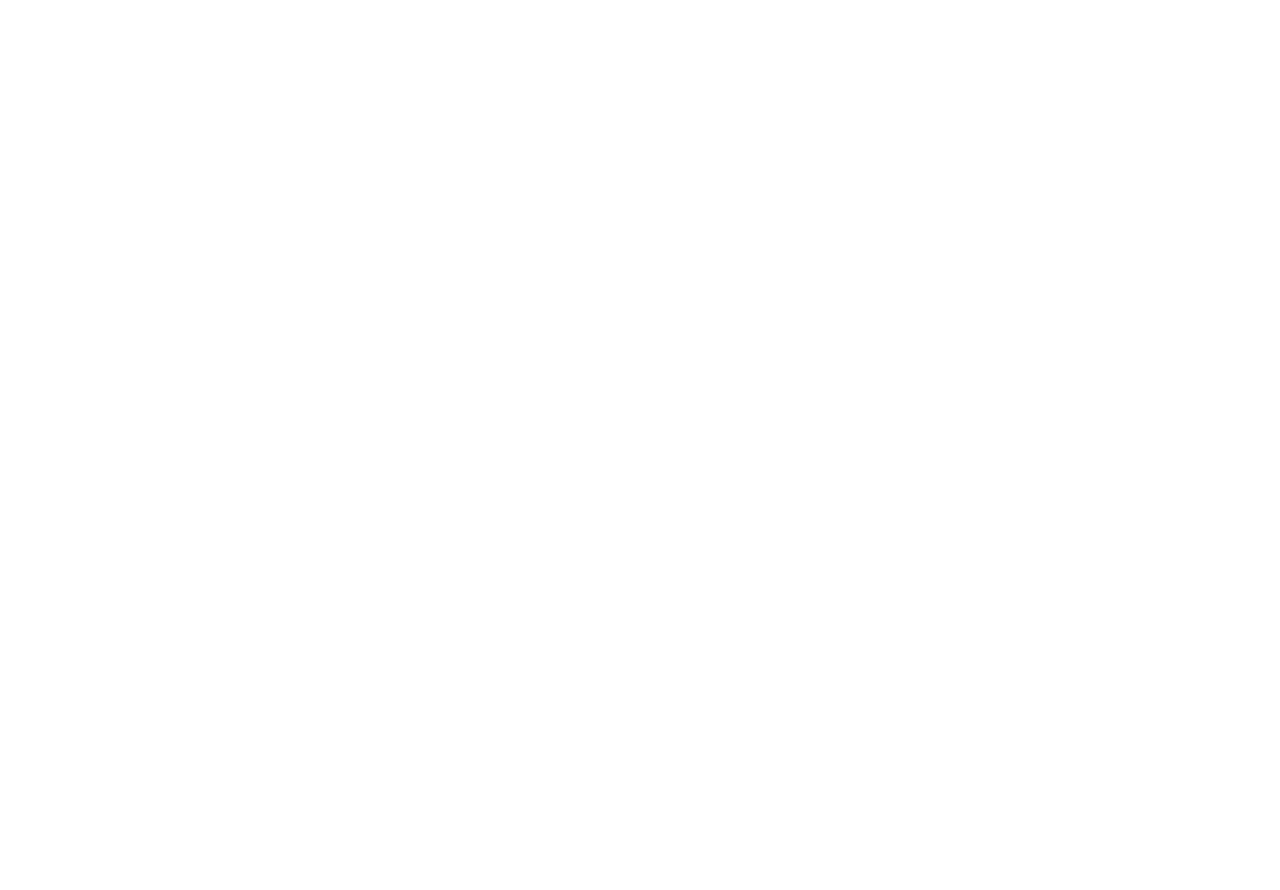
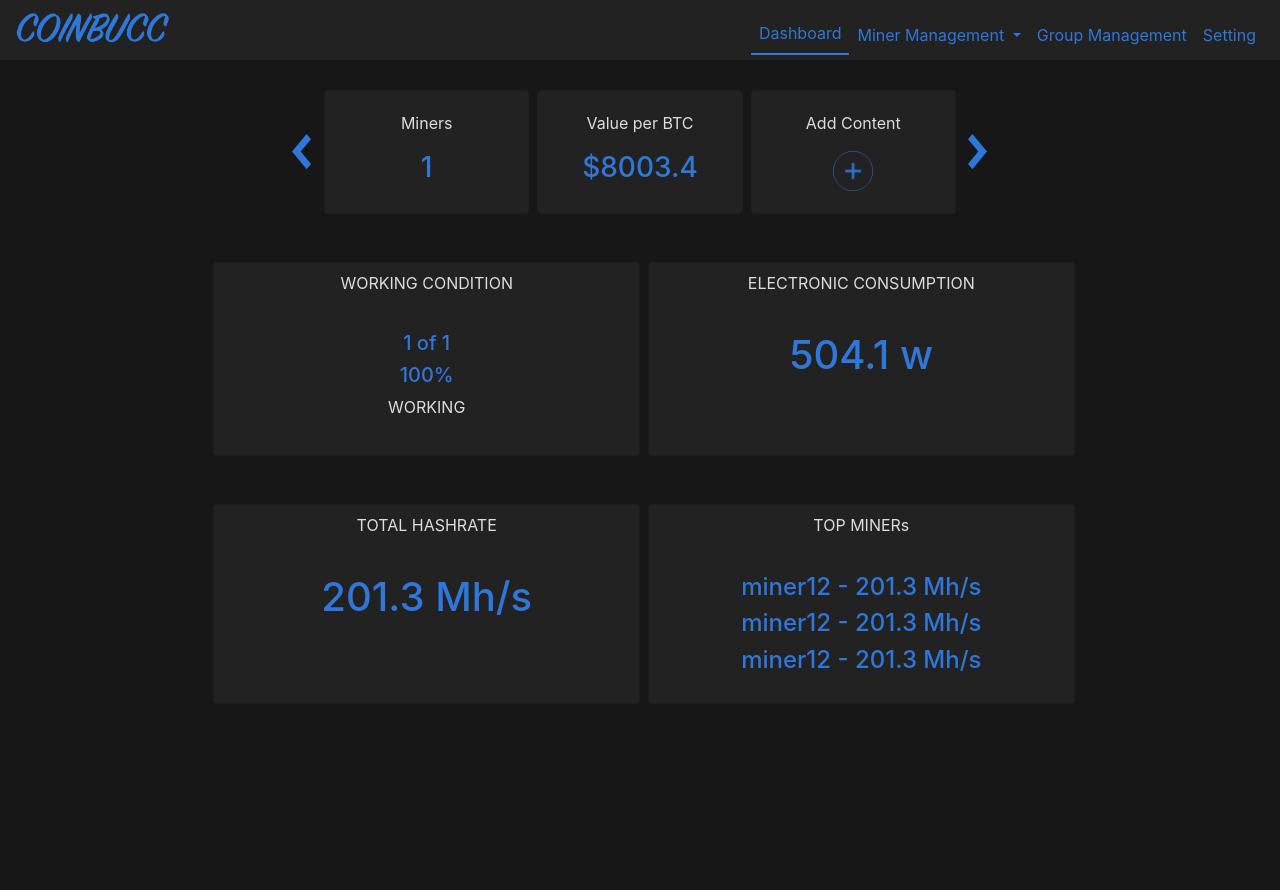
Before and after one commit to 0chil/CoinBucc, a PHP site: page /dashboard.html in a window 1280 px wide. Before the commit the page is empty. Before the commit the page ends 800 px from the top, so only its background shows below. Run offline with PHP 8.4, Linux system fonts and the light colour scheme.

Commit message:
dashboard done

```diff
--- a/frontend/css/global.css
+++ b/frontend/css/global.css
@@ -1,5 +1,6 @@
 body{
     background-color: #171717;
+    margin-top: 90px;
 }
 
 .bg-mdark{
@@ -13,6 +14,35 @@
     border-right: none;
 }
 
-.card-body{
-    height:25rem;
+nav.navbar{
+    height:60px;
 }
+div.navbar-collapse,ul.navbar-nav{
+    height:50px;
+}
+nav .nav-link{
+    color:#2f77d8!important;
+}
+.nav-item.active >.nav-link,.nav-item:hover >.nav-link{
+    border-bottom:#2f77d8 2px solid;
+}
+
+nav .nav-item{
+    align-self: flex-end;
+}
+
+.dropdown-item{
+    color:#2f77d8;
+}
+.dropdown-item:hover{
+    background-color:#2f77d8;
+    color:#ddd;
+}
+
+p{
+    color:#ddd;
+}
+
+h5,h4,h3,h1,h2{
+    color:#2f77d8!important;
+}
--- /dev/null
+++ b/frontend/css/login.css
@@ -0,0 +1,3 @@
+.card-body{
+    height:25rem;
+}
--- a/frontend/dashboard.html
+++ b/frontend/dashboard.html
@@ -0,0 +1,110 @@
+<!doctype html>
+<html class="h-100">
+  <head>
+    <title>CoinBucc Dashboard</title>
+    <meta charset="utf-8">
+    <meta name="viewport" content="width=device-width, initial-scale=1, shrink-to-fit=no">
+
+    <!-- Bootstrap CSS -->
+    <link rel="stylesheet" href="https://stackpath.bootstrapcdn.com/bootstrap/4.3.1/css/bootstrap.min.css" integrity="sha384-ggOyR0iXCbMQv3Xipma34MD+dH/1fQ784/j6cY/iJTQUOhcWr7x9JvoRxT2MZw1T" crossorigin="anonymous">
+    <link rel="stylesheet" href="css/global.css">
+  </head>
+  <nav class="navbar fixed-top navbar-expand-lg navbar-light bg-mdark text-white">
+    <img class="img-fluid" style="height:40px;" src="img/COINBUCC-0.5.png">
+    <button class="navbar-toggler" type="button" data-toggle="collapse" data-target="#navbarNav" aria-controls="navbarNav" aria-expanded="false" aria-label="Toggle navigation">
+      <span class="navbar-toggler-icon"></span>
+    </button>
+    <div class="collapse navbar-collapse justify-content-end" id="navbarNav">
+      <ul class="navbar-nav">
+        <li class="nav-item active">
+          <a class="nav-link" href="dashboard.html">Dashboard</a>
+        </li>
+        <li class="nav-item dropdown">
+          <a class="nav-link dropdown-toggle" href="#" id="navbarDropdownMenuLink" role="button" data-toggle="dropdown" aria-haspopup="true" aria-expanded="false">
+            Miner Management
+          </a>
+          <div class="dropdown-menu bg-mdark" aria-labelledby="navbarDropdownMenuLink">
+            <a class="dropdown-item" href="minermanage.html?miner=miner1">miner1</a>
+            <a class="dropdown-item" href="minermanage.html?miner=minerheesu">minerheesu</a>
+            <a class="dropdown-item" href="minermanage.html?miner=mineryeeun">mineryeeun</a>
+          </div>
+        </li>
+        <li class="nav-item">
+          <a class="nav-link" href="minermanage.html?miner=all">Group Management</a>
+        </li>
+        <li class="nav-item">
+          <!-- <a class="nav-link" href="marketprice.html">Market Price</a> -->
+        </li>
+        <li class="nav-item">
+          <a class="nav-link" href="setting.html">Setting</a>
+        </li>
+      </ul>
+    </div>
+  </nav>
+
+  <body class="h-100">
+    <div class="row justify-content-center mx-4 mt-5">
+      <a class="align-self-center mr-2"><img src="img/left.png"></a>
+      <div class="card bg-mdark col-2 mx-1">
+        <div class="card-body text-center">
+          <p>Miners</p>
+          <h3>1</h3>
+        </div>
+      </div>
+      <div class="card bg-mdark col-2 mx-1">
+        <div class="card-body text-center">
+          <p>Value per BTC</p>
+          <h3>$8003.4</h3>
+        </div>
+      </div>
+      <div class="card bg-mdark col-2 mx-1">
+        <div class="card-body text-center">
+          <p>Add Content</p>
+          <img class="img-fluid" style="height:40px;" src="img/+.png">
+          <!-- 백엔드에서 건드릴 필요 없습니다~ -->
+        </div>
+      </div>
+      <a class="align-self-center ml-2"><img src="img/right.png"></a>
+    </div>
+    <div class="container-fluid">
+      <div class="row justify-content-center">
+        <div class="card bg-mdark col-4 ml-2 mt-5 text-center">
+          <p class="mt-2">WORKING CONDITION</p>
+          <div class="card-body text-center align-items-center">
+            <h5>1 of 1</h5>
+            <h5>100%</h5>
+            <p>WORKING</p>
+          </div>
+        </div>
+        <div class="card bg-mdark col-4 ml-2 mt-5 text-center">
+          <p class="mt-2">ELECTRONIC CONSUMPTION</p>
+          <div class="card-body text-center align-items-center">
+            <h1>504.1 w</h1>
+          </div>
+        </div>
+      </div>
+
+      <div class="row justify-content-center">
+        <div class="card bg-mdark col-4 ml-2 my-5 text-center">
+          <p class="mt-2">TOTAL HASHRATE</p>
+          <div class="card-body text-center align-items-center">
+              <div class="row"><h1 class="col">201.3 Mh/s</h1></div>
+          </div>
+        </div>
+        <div class="card bg-mdark col-4 ml-2 my-5 text-center">
+          <p class="mt-2">TOP MINERs</p>
+          <div class="card-body text-center align-items-center">
+              <div class="row"><h4 class="col">miner12 - 201.3 Mh/s</h4></div>
+              <div class="row"><h4 class="col">miner12 - 201.3 Mh/s</h4></div>
+              <div class="row"><h4 class="col">miner12 - 201.3 Mh/s</h4></div>
+          </div>
+        </div>
+      </div>
+    </div>
+    <!-- JavaScript -->
+    <!-- Bootstrap JS -->
+    <script src="https://code.jquery.com/jquery-3.3.1.slim.min.js" integrity="sha384-q8i/X+965DzO0rT7abK41JStQIAqVgRVzpbzo5smXKp4YfRvH+8abtTE1Pi6jizo" crossorigin="anonymous"></script>
+    <script src="https://cdnjs.cloudflare.com/ajax/libs/popper.js/1.14.7/umd/popper.min.js" integrity="sha384-UO2eT0CpHqdSJQ6hJty5KVphtPhzWj9WO1clHTMGa3JDZwrnQq4sF86dIHNDz0W1" crossorigin="anonymous"></script>
+    <script src="https://stackpath.bootstrapcdn.com/bootstrap/4.3.1/js/bootstrap.min.js" integrity="sha384-JjSmVgyd0p3pXB1rRibZUAYoIIy6OrQ6VrjIEaFf/nJGzIxFDsf4x0xIM+B07jRM" crossorigin="anonymous"></script>
+  </body>
+</html>
--- a/frontend/login.html
+++ b/frontend/login.html
@@ -8,6 +8,7 @@
     <!-- Bootstrap CSS -->
     <link rel="stylesheet" href="https://stackpath.bootstrapcdn.com/bootstrap/4.3.1/css/bootstrap.min.css" integrity="sha384-ggOyR0iXCbMQv3Xipma34MD+dH/1fQ784/j6cY/iJTQUOhcWr7x9JvoRxT2MZw1T" crossorigin="anonymous">
     <link rel="stylesheet" href="css/global.css">
+    <link rel="stylesheet" href="css/login.css">
   </head>
   <body class="h-100">
     <div class="row align-items-center mw-100 mh-100 h-100 mx-0" style=>
```
Also changed, not shown: frontend/img/+.png (added), frontend/img/COINBUCC-0.5.png (added), frontend/img/left.png (added), frontend/img/right.png (added).
